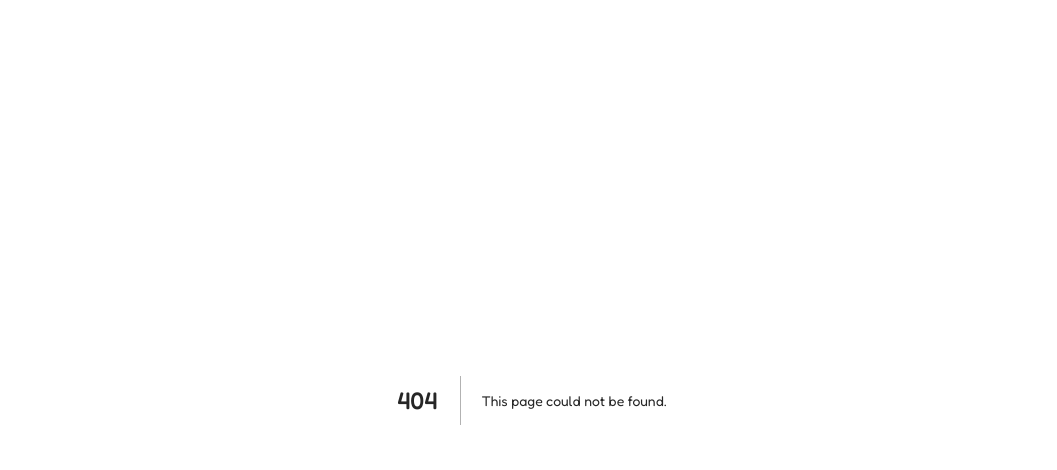
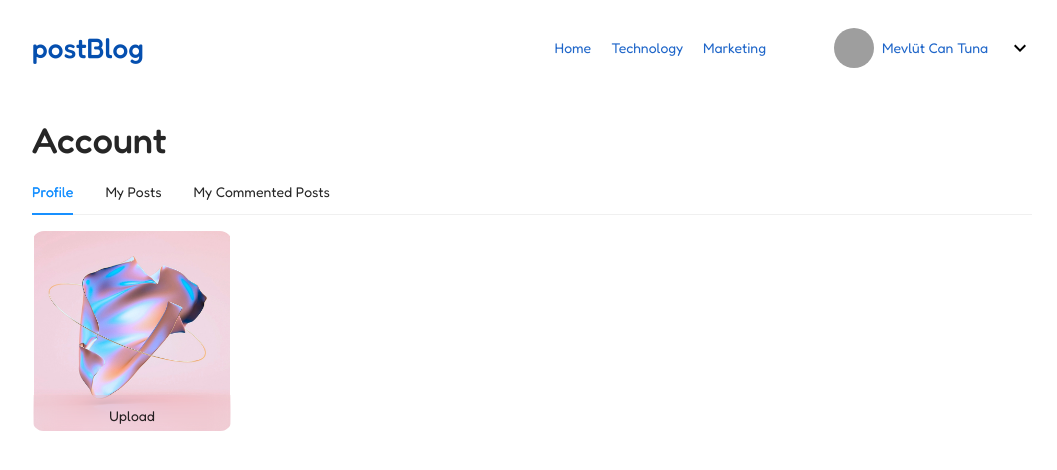
Before and after one commit to mevlutcantuna/next-fullstack-blog, a Next.js app: page /account in a window 1280 px wide. Before the commit this address had no page. Shown: the top 470 px of the page, without its empty margins (108-1165 px from the left). Built offline with nearby package versions, Linux system fonts and the light colour scheme; grey boxes are pictures that could not be loaded.

Commit message:
account page created

```diff
--- /dev/null
+++ b/components/Profile.js
@@ -0,0 +1,49 @@
+import { Upload, Button, message } from "antd";
+import ImgCrop from "antd-img-crop";
+import Image from "next/image";
+
+import ProfileImage from "../assets/ximage.jpeg";
+
+const Profile = () => {
+  const props = {
+    beforeUpload: (file) => {
+      const isPNG =
+        file.type === "image/png" ||
+        file.type === "image/jpg" ||
+        file.type === "image/jpeg";
+      if (!isPNG) {
+        message.error(`${file.name} is not a png or jpg or jpeg file`);
+      }
+      return isPNG || Upload.LIST_IGNORE;
+    },
+    onChange: (info) => {
+      console.log(info.fileList);
+    },
+  };
+
+  return (
+    <div className="profile">
+      <div className="profile__image">
+        <Upload {...props} multiple={false}>
+          <div className="profile__image__uploader">
+            <Image
+              width={200}
+              height={200}
+              objectFit="contain"
+              alt="profile-image"
+              src={ProfileImage}
+            />
+            <div className="profile__image__uploader__text">Upload</div>
+          </div>
+        </Upload>
+      </div>
+
+      <div className="profile__info">
+        <div className="profile__info__name"></div>
+        <div className="profile__info__desc"></div>
+      </div>
+    </div>
+  );
+};
+
+export default Profile;
--- a/components/header/Menu.js
+++ b/components/header/Menu.js
@@ -26,7 +26,7 @@ const Menu = () => {
           </Link>
         </li>
         <li className="header-menu__links__item">
-          <Link href="/">
+          <Link href="/account">
             <a>
               <div className="header-menu__links__item--account">
                 <Image
--- /dev/null
+++ b/components/index.js
@@ -0,0 +1,4 @@
+export {default as Header} from "./header";
+export {default as Layout} from "./Layout";
+export {default as SmallPostCard} from "./SmallPostCard";
+export {default as Profile} from "./Profile";
--- a/pages/_app.js
+++ b/pages/_app.js
@@ -5,6 +5,9 @@ import "../styles/header.scss";
 import "../styles/home.scss";
 import "../styles/small-card.scss"
 import "../styles/header-menu.scss"
+import "../styles/account.scss"
+import "../styles/profile.scss"
+
 
 
 import "antd/dist/antd.css";
--- /dev/null
+++ b/pages/account.js
@@ -0,0 +1,31 @@
+import { Layout } from "../components";
+import { Profile } from "../components";
+
+import { Tabs } from "antd";
+
+const { TabPane } = Tabs;
+
+const Account = () => {
+  return (
+    <Layout>
+      <div className="account">
+        <div className="account__container">
+          <h1>Account</h1>
+          <Tabs defaultActiveKey="1">
+            <TabPane tab="Profile" key="1">
+              <Profile />
+            </TabPane>
+            <TabPane tab="My Posts" key="2">
+              Content of Tab Pane 2
+            </TabPane>
+            <TabPane tab="My Commented Posts" key="3">
+              Content of Tab Pane 3
+            </TabPane>
+          </Tabs>
+        </div>
+      </div>
+    </Layout>
+  );
+};
+
+export default Account;
--- a/pages/marketing.js
+++ b/pages/marketing.js
@@ -1,4 +1,4 @@
-import Layout from "../components/Layout";
+import {Layout} from "../components";
 
 const Marketing = () => {
   return <Layout>marketing</Layout>;
--- /dev/null
+++ b/styles/account.scss
@@ -0,0 +1,13 @@
+.account {
+  padding: 16px;
+
+  &__container {
+    width: 100%;
+    max-width: 1000px;
+    margin: auto;
+
+    & h1{
+        font-size: 2.25rem;
+    }
+  }
+}
--- a/styles/globals.css
+++ b/styles/globals.css
@@ -11,6 +11,10 @@
   font-family: 'Fredoka', sans-serif;
 }
 
+h1,h2,h3,h4,h5,h6{
+  margin-bottom: 0 !important;
+}
+
 .ant-popover-inner{
   border-radius: 8px !important;
 }
--- /dev/null
+++ b/styles/profile.scss
@@ -0,0 +1,28 @@
+.profile{
+
+    &__image{
+        width: 200px;
+        height: 200px;
+        border-radius: .75rem;
+        overflow: hidden;
+
+        &__uploader{
+            position: relative;
+            cursor: pointer;
+
+            &__text{
+                width: calc(100% - 2px);
+                position: absolute;
+                bottom: 0px;
+                left: 1px;
+                display: flex;
+                align-items: center;
+                justify-content: center;
+                padding: 10px 0;
+                backdrop-filter: blur(10px);
+                border-radius: 0 0 4px 4px;
+                margin: auto;
+            }
+        }
+    }
+}
```
Also changed, not shown: pages/index.js (+5 -5 lines).
